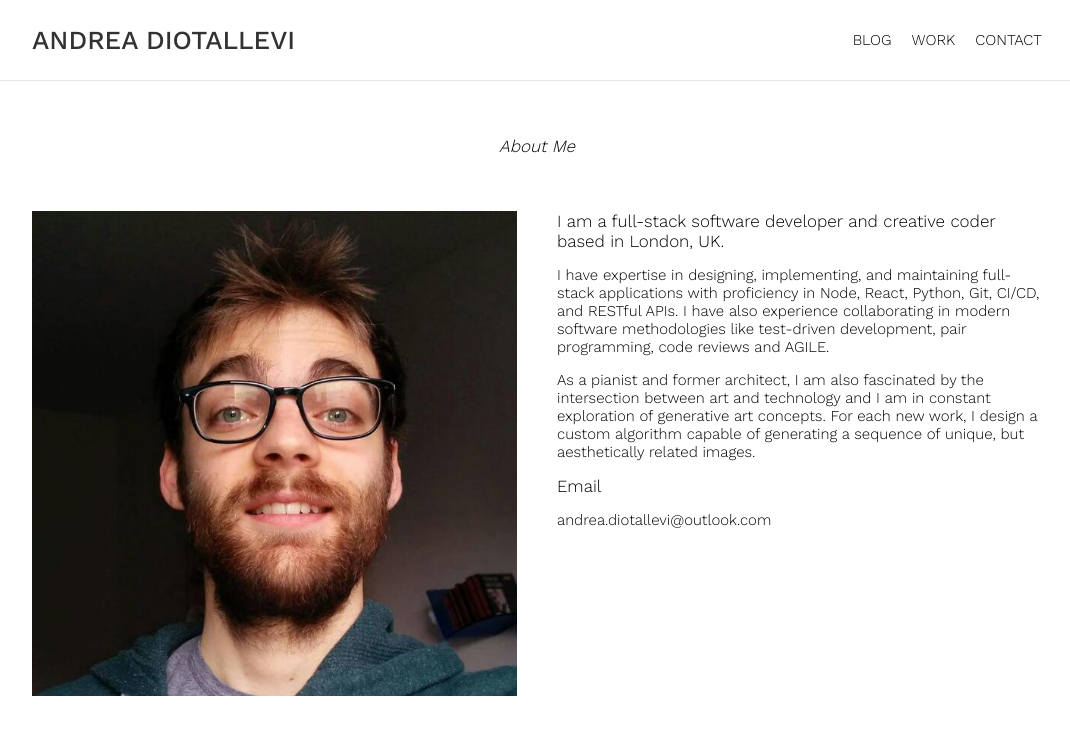
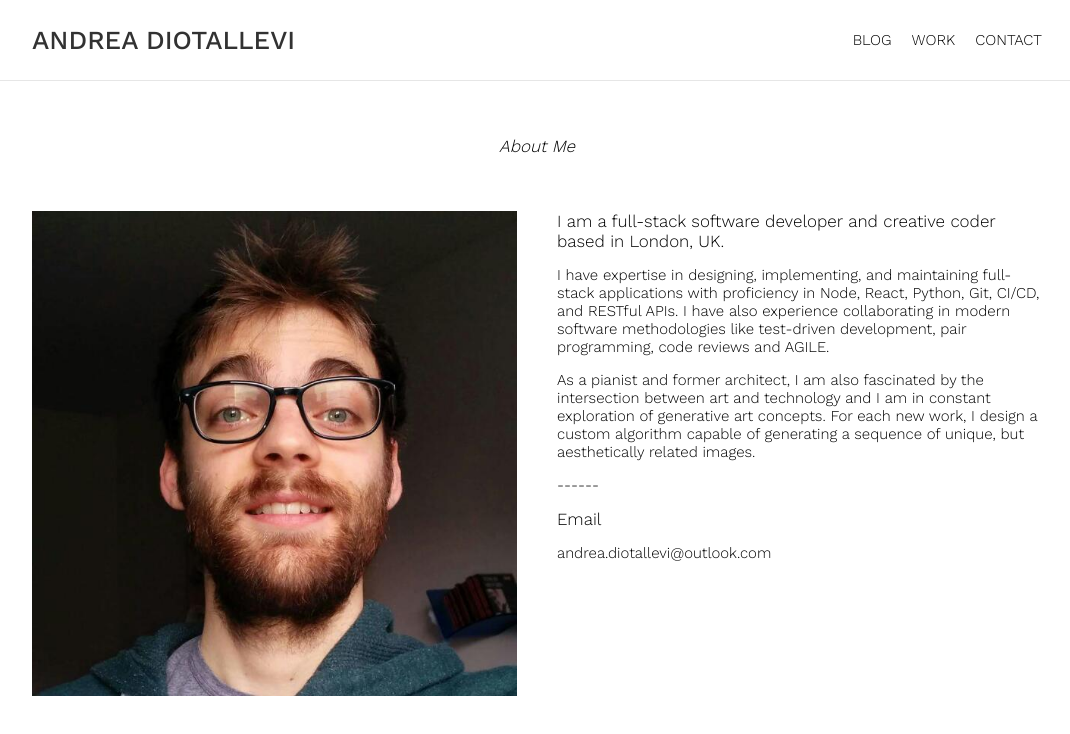
Before and after one commit to AndreaDiotallevi/personal-website, a React (Create React App) app: page /contact in a window 1280 px wide. Shown: the top 734 px of the page, without its empty margins (103-1173 px from the left). Built offline with nearby package versions, Linux system fonts and the light colour scheme.

Commit message:
Amend Contact component

```diff
--- a/src/components/Contact.js
+++ b/src/components/Contact.js
@@ -24,6 +24,7 @@ const Contact = () => {
           custom algorithm capable of generating a sequence of unique, but
           aesthetically related images.
         </p>
+        <p className="line-separator">------</p>
         <h4>Email</h4>
         <a className="email-anchor" href="andrea.diotallevi@outlook.com">
           andrea.diotallevi@outlook.com
```
